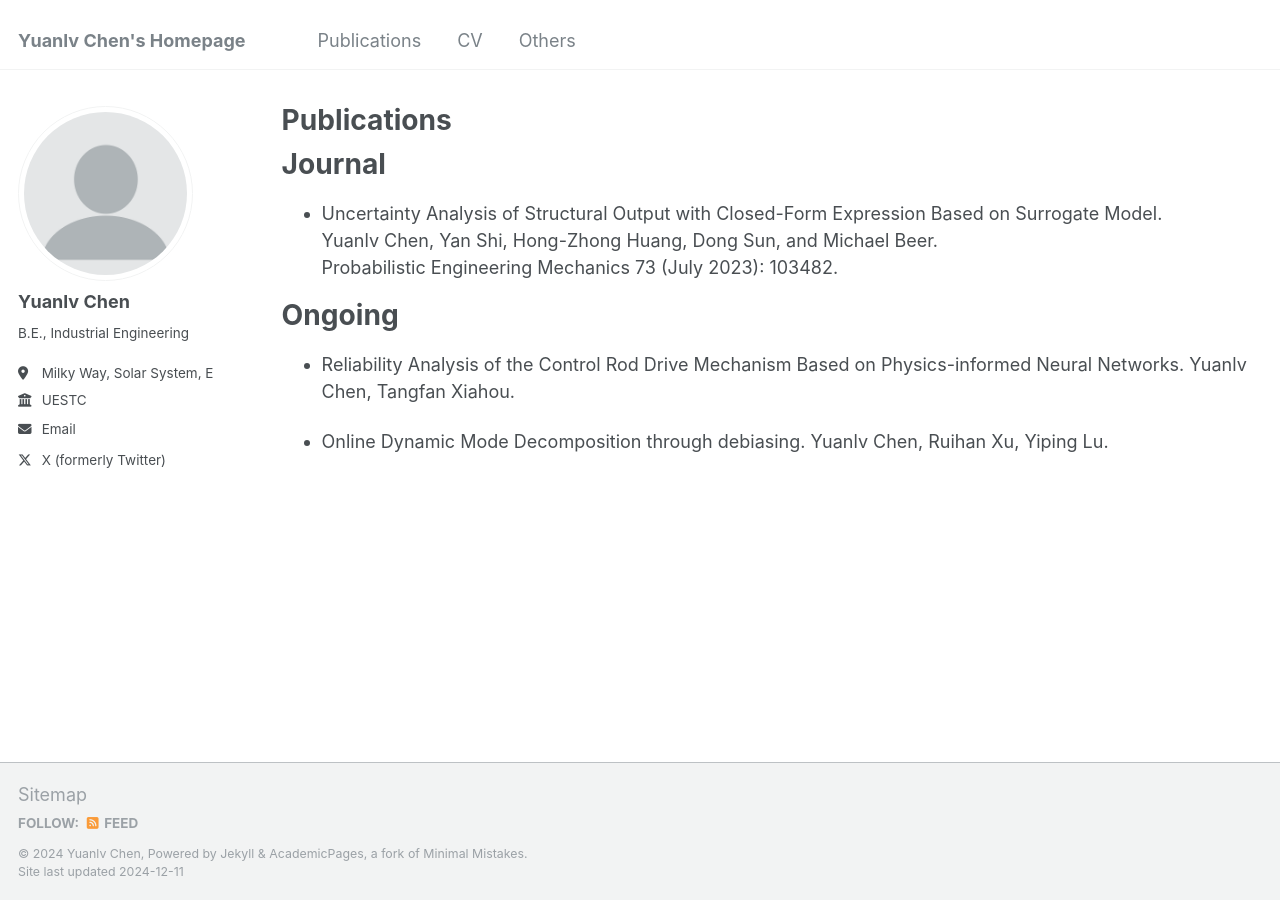
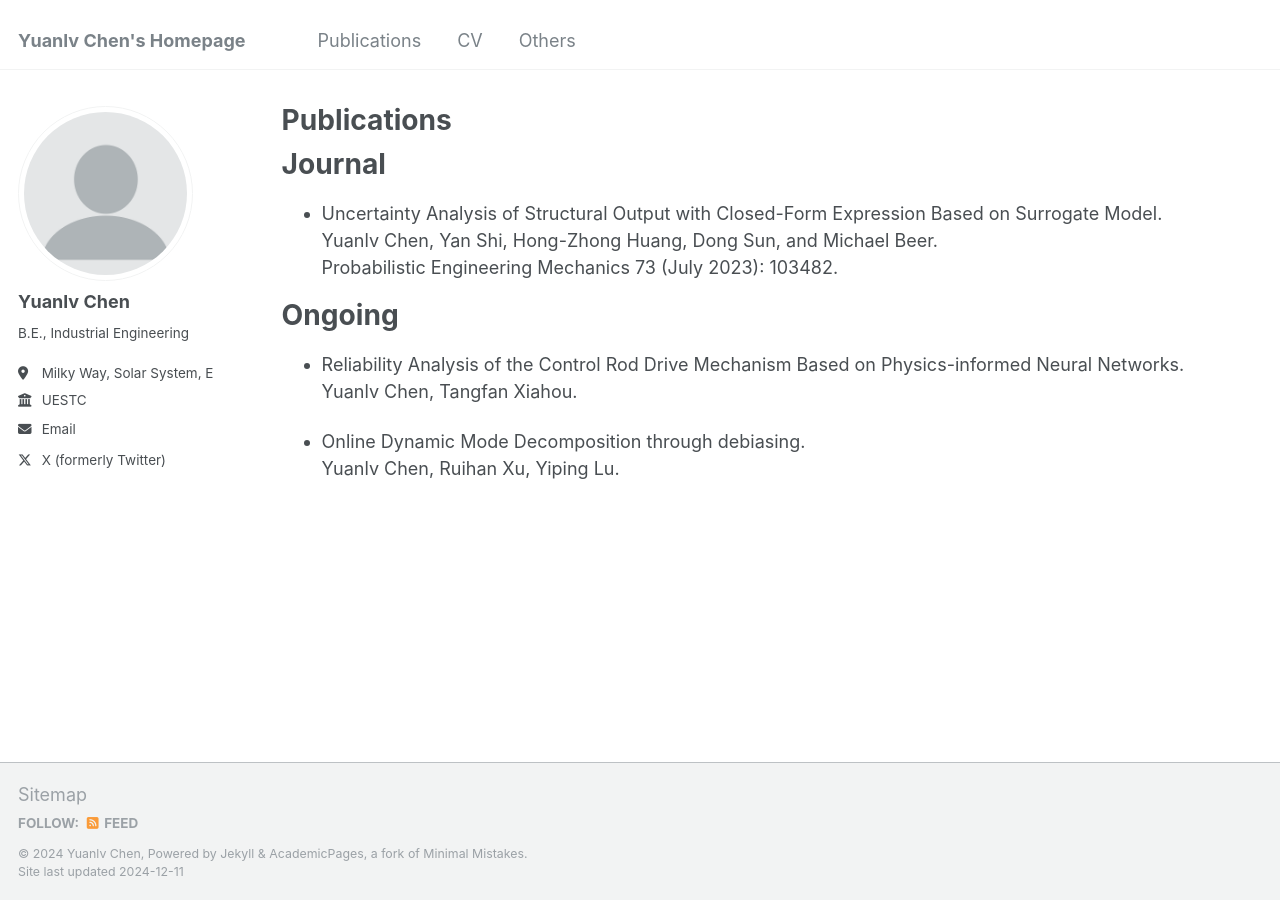
Before and after one commit to YLchen22/YLchen22.github.io, a Jekyll site: the page built from _pages/publications.md, in a window 1280 px wide. Built offline with Jekyll 4.4.1, drawn with Linux system fonts in a browser that asks for light colours.

```diff
--- a/_pages/publications.md
+++ b/_pages/publications.md
@@ -14,8 +14,8 @@ Journal
 
 Ongoing
 ======
-* Reliability Analysis of the Control Rod Drive Mechanism Based on Physics-informed Neural Networks.
+* Reliability Analysis of the Control Rod Drive Mechanism Based on Physics-informed Neural Networks. <br>
   Yuanlv Chen, Tangfan Xiahou.
 
-* Online Dynamic Mode Decomposition through debiasing.
+* Online Dynamic Mode Decomposition through debiasing. <br>
   Yuanlv Chen, Ruihan Xu, Yiping Lu.
```
